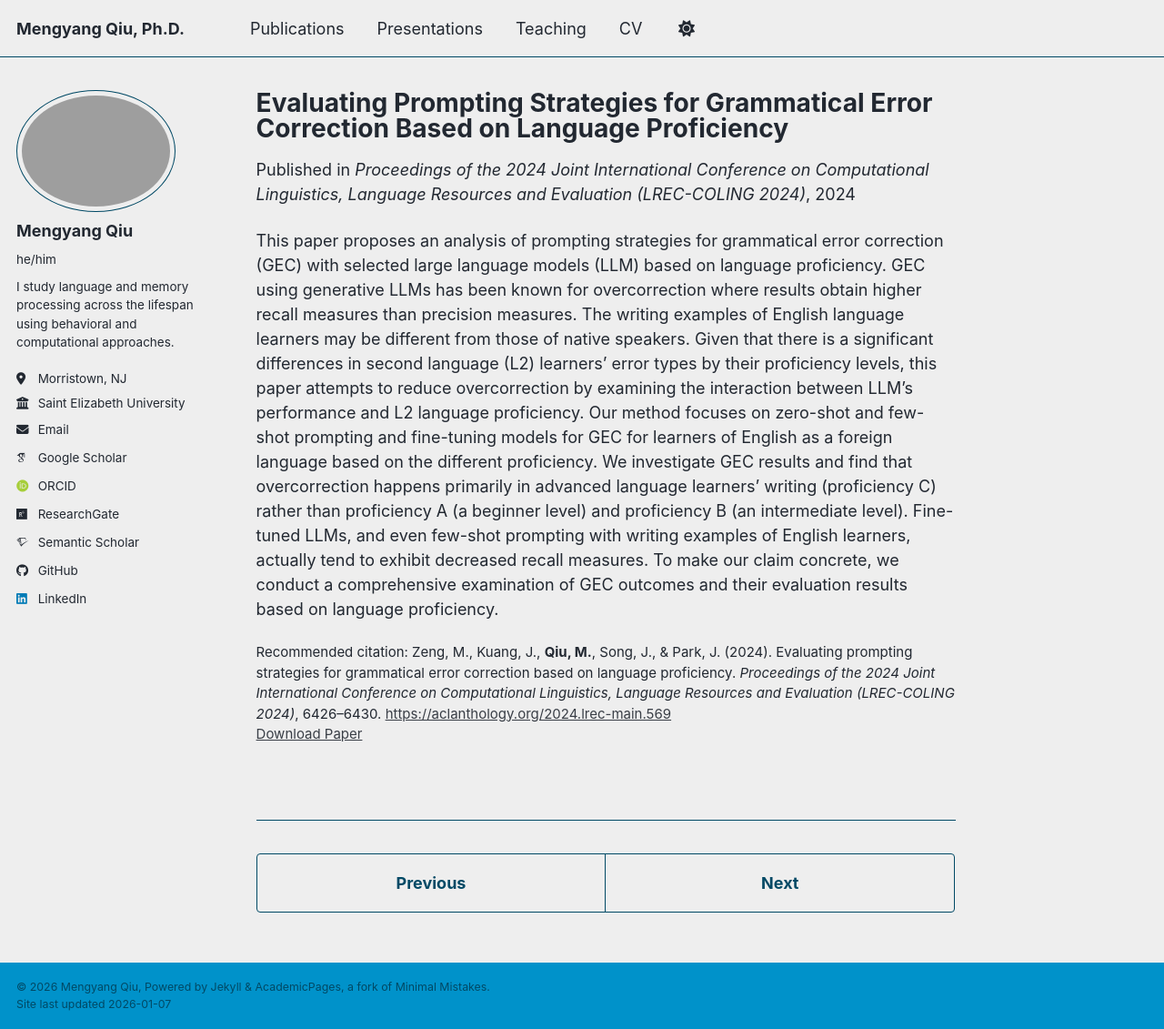
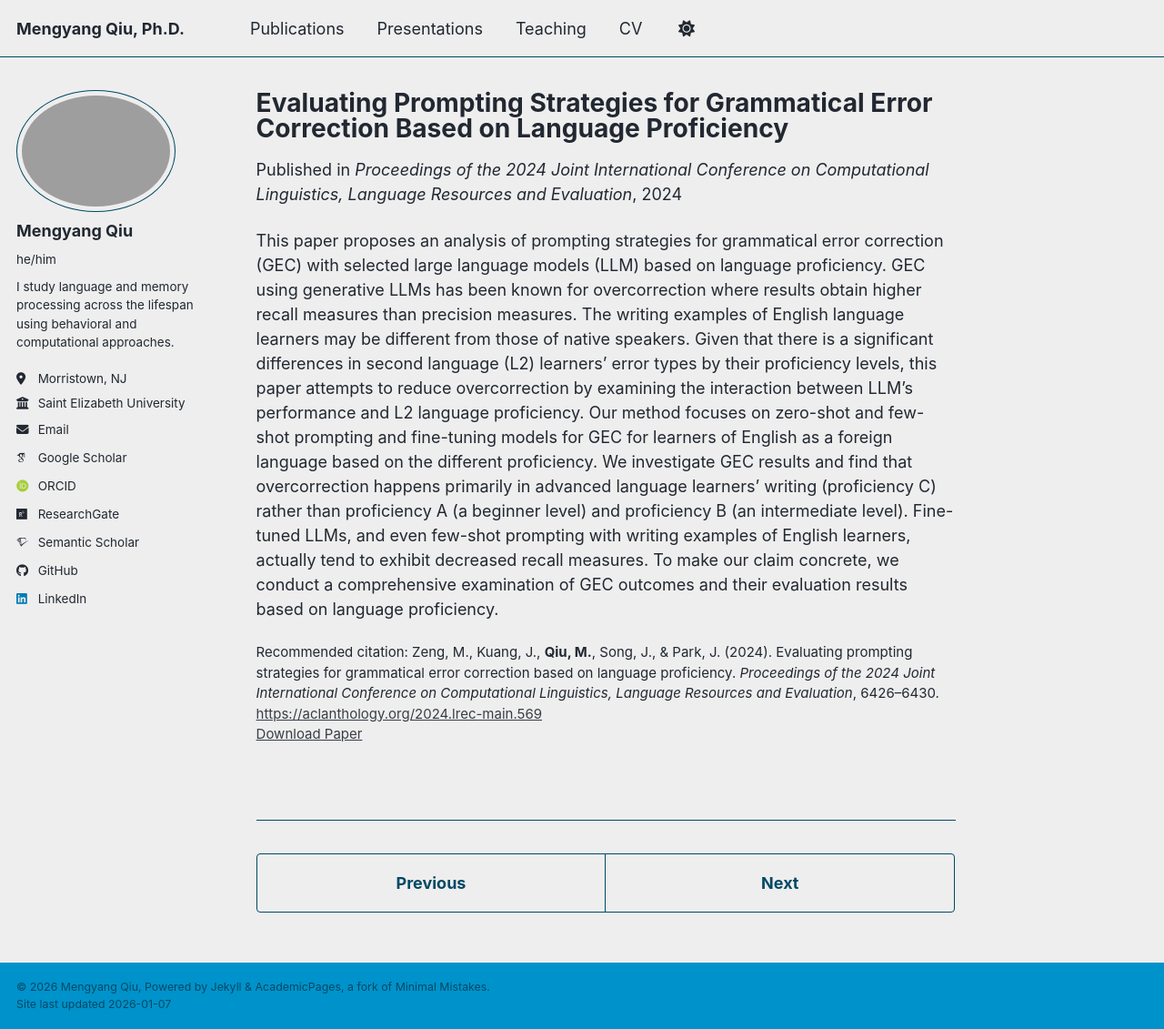
Before and after one commit to mengyangq/mengyangq.github.io, a Jekyll site: the page built from _publications/zeng-etal-2024-evaluating.md, in a window 1280 px wide and 1131 px high. Shown: the whole window at 91% size. Built offline with Jekyll 4.4.1, drawn with Linux system fonts in a browser that asks for light colours; some web fonts are replaced; a script bundle is joined from its source files by our own code; library files that are not in the unit come from our copies.

Commit message:
Update zeng-etal-2024-evaluating.md

```diff
--- a/_publications/zeng-etal-2024-evaluating.md
+++ b/_publications/zeng-etal-2024-evaluating.md
@@ -5,9 +5,9 @@ category: conferences
 permalink: /publication/zeng-etal-2024-evaluating
 excerpt: 'This paper proposes an analysis of prompting strategies for grammatical error correction (GEC) with selected large language models (LLM) based on language proficiency.'
 date: 2024-05-20
-venue: 'Proceedings of the 2024 Joint International Conference on Computational Linguistics, Language Resources and Evaluation (LREC-COLING 2024)'
+venue: 'Proceedings of the 2024 Joint International Conference on Computational Linguistics, Language Resources and Evaluation'
 paperurl: 'https://mengyang.dev/files/zeng-etal-2024-evaluating.pdf'
-citation: 'Zeng, M., Kuang, J., <strong>Qiu, M.</strong>, Song, J., &amp; Park, J. (2024). Evaluating prompting strategies for grammatical error correction based on language proficiency. <em>Proceedings of the 2024 Joint International Conference on Computational Linguistics, Language Resources and Evaluation (LREC-COLING 2024)</em>, 6426–6430. <a href="https://aclanthology.org/2024.lrec-main.569">https://aclanthology.org/2024.lrec-main.569</a>'
+citation: 'Zeng, M., Kuang, J., <strong>Qiu, M.</strong>, Song, J., &amp; Park, J. (2024). Evaluating prompting strategies for grammatical error correction based on language proficiency. <em>Proceedings of the 2024 Joint International Conference on Computational Linguistics, Language Resources and Evaluation</em>, 6426–6430. <a href="https://aclanthology.org/2024.lrec-main.569">https://aclanthology.org/2024.lrec-main.569</a>'
 ---
 
 This paper proposes an analysis of prompting strategies for grammatical error correction (GEC) with selected large language models (LLM) based on language proficiency. GEC using generative LLMs has been known for overcorrection where results obtain higher recall measures than precision measures. The writing examples of English language learners may be different from those of native speakers. Given that there is a significant differences in second language (L2) learners’ error types by their proficiency levels, this paper attempts to reduce overcorrection by examining the interaction between LLM’s performance and L2 language proficiency. Our method focuses on zero-shot and few-shot prompting and fine-tuning models for GEC for learners of English as a foreign language based on the different proficiency. We investigate GEC results and find that overcorrection happens primarily in advanced language learners’ writing (proficiency C) rather than proficiency A (a beginner level) and proficiency B (an intermediate level). Fine-tuned LLMs, and even few-shot prompting with writing examples of English learners, actually tend to exhibit decreased recall measures. To make our claim concrete, we conduct a comprehensive examination of GEC outcomes and their evaluation results based on language proficiency.
```
